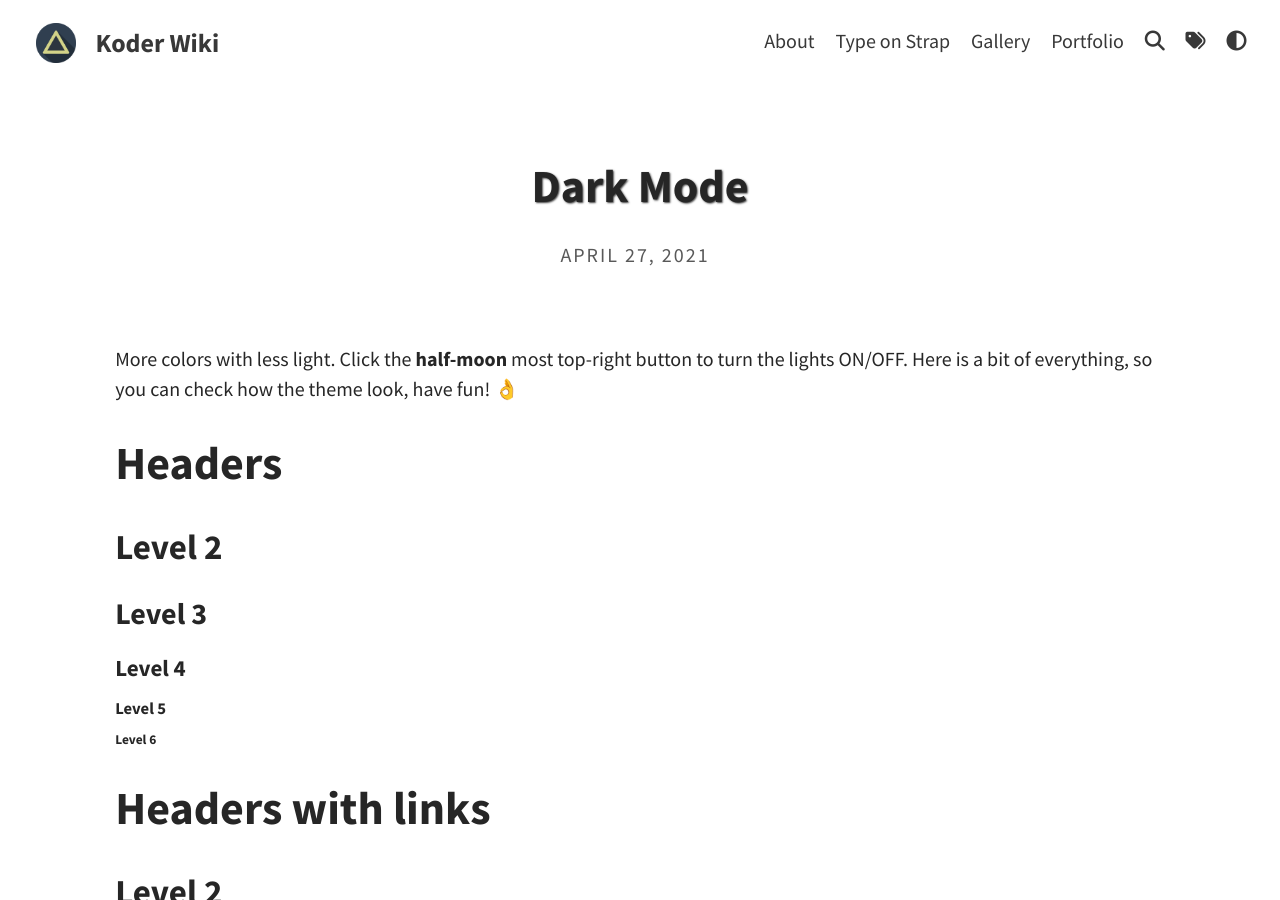
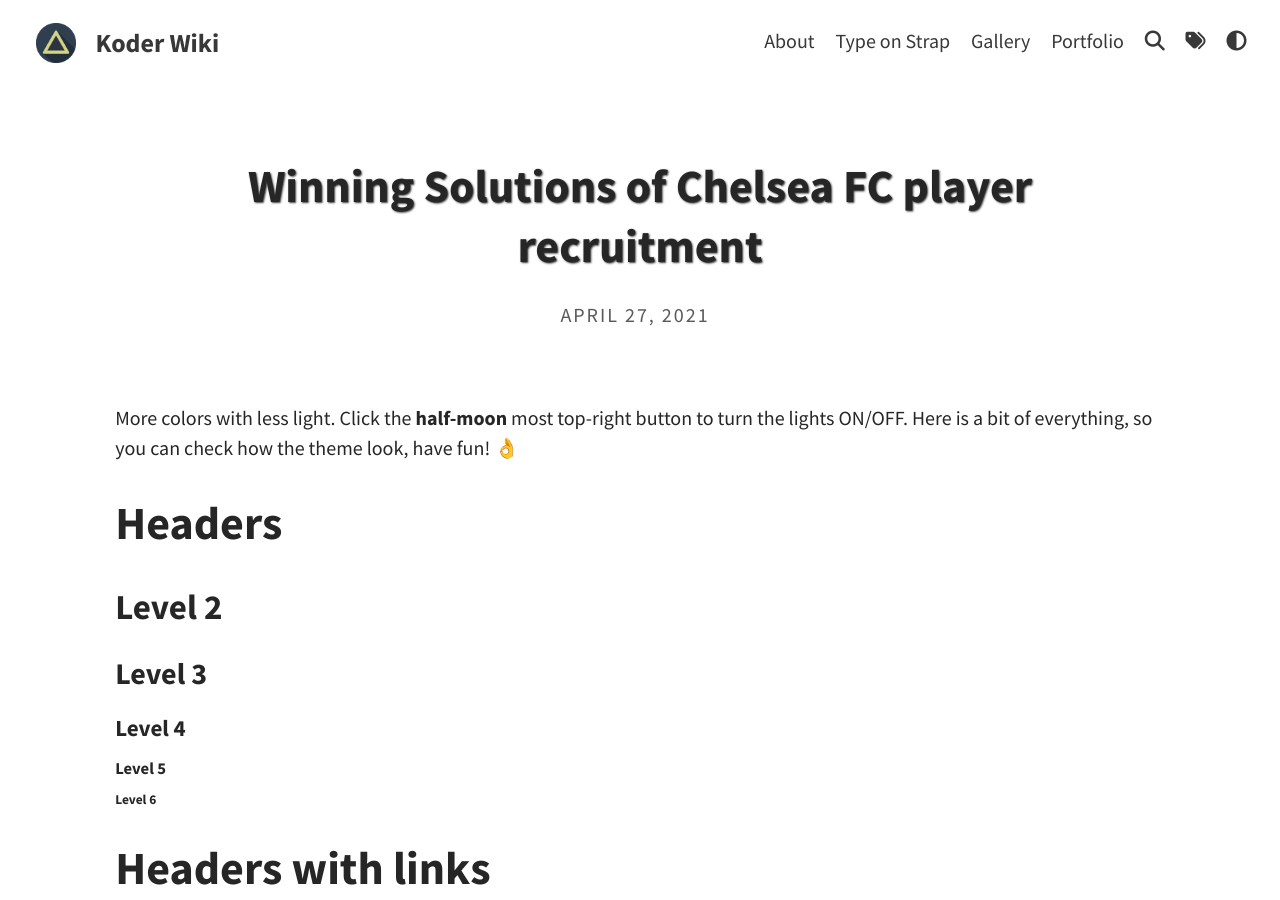
Before and after one commit to KoderWiki/Kontrl-Enter.github.io, a Jekyll site: the page built from _posts/2021-04-27-dark-mode.md, in a window 1280 px wide and 900 px high. Built offline with Jekyll 4.4.1, drawn with Linux system fonts in a browser that asks for light colours; a script that is not in the unit is left out; some of the changed text lies outside the part shown.

Commit message:
Update 2021-04-27-dark-mode.md

```diff
--- a/_posts/2021-04-27-dark-mode.md
+++ b/_posts/2021-04-27-dark-mode.md
@@ -1,8 +1,8 @@
 ---
 layout: post
-title: Dark Mode
-tags: [Katex, Mermaid, Markdown]
-categories: Demo
+title: Winning Solutions of Chelsea FC player recruitment
+tags: [Soccer, Data Science]
+categories: Data Science
 ---
 
 More colors with less light. Click the **half-moon** most top-right button to turn the lights ON/OFF.
```
